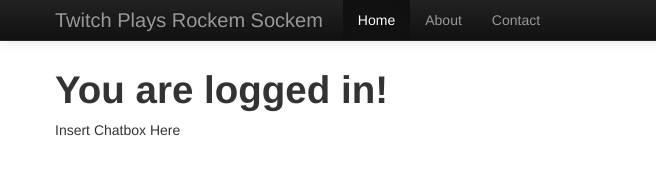
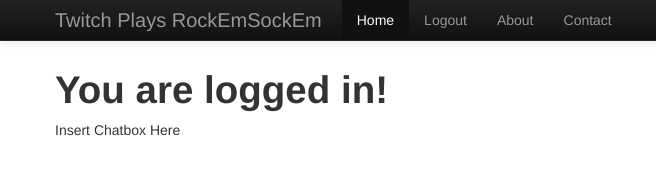
Before and after one commit to devChuk/TwitchPlaysRockEmSockEm, a plain HTML site: page Website/templates/main.html in a window 1280 px wide. Shown: the full height of the page, 0-656 px from the left. Drawn offline with Linux system fonts and the light colour scheme.

Commit message:
little things

```diff
--- a/Website/templates/main.html
+++ b/Website/templates/main.html
@@ -3,7 +3,7 @@
 <html lang="en">
   <head>
     <meta charset="utf-8">
-    <title>TWITCH PLAYS ROCKEM SOCKEM</title>
+    <title>TWITCH PLAYS ROCKEMSOCKEM</title>
     <meta name="viewport" content="width=device-width, initial-scale=1.0">
     <meta name="description" content="">
     <meta name="author" content="">
@@ -23,11 +23,13 @@
     <![endif]-->
 
     <!-- Fav and touch icons -->
+<!--
     <link rel="apple-touch-icon-precomposed" sizes="144x144" href="../assets/ico/apple-touch-icon-144-precomposed.png">
     <link rel="apple-touch-icon-precomposed" sizes="114x114" href="../assets/ico/apple-touch-icon-114-precomposed.png">
       <link rel="apple-touch-icon-precomposed" sizes="72x72" href="../assets/ico/apple-touch-icon-72-precomposed.png">
                     <link rel="apple-touch-icon-precomposed" href="../assets/ico/apple-touch-icon-57-precomposed.png">
                                    <link rel="shortcut icon" href="../assets/ico/favicon.png">
+-->
   </head>
 
   <body>
@@ -40,10 +42,11 @@
             <span class="icon-bar"></span>
             <span class="icon-bar"></span>
           </button>
-          <a class="brand" href="#">Twitch Plays Rockem Sockem</a>
+          <a class="brand" href="#">Twitch Plays RockEmSockEm</a>
           <div class="nav-collapse collapse">
             <ul class="nav">
               <li class="active"><a href="#">Home</a></li>
+              <li><a href="#logout">Logout</a></li>
               <li><a href="#about">About</a></li>
               <li><a href="#contact">Contact</a></li>
             </ul>
```
Also changed, not shown: Website/templates/login.html (+2 -2 lines).
